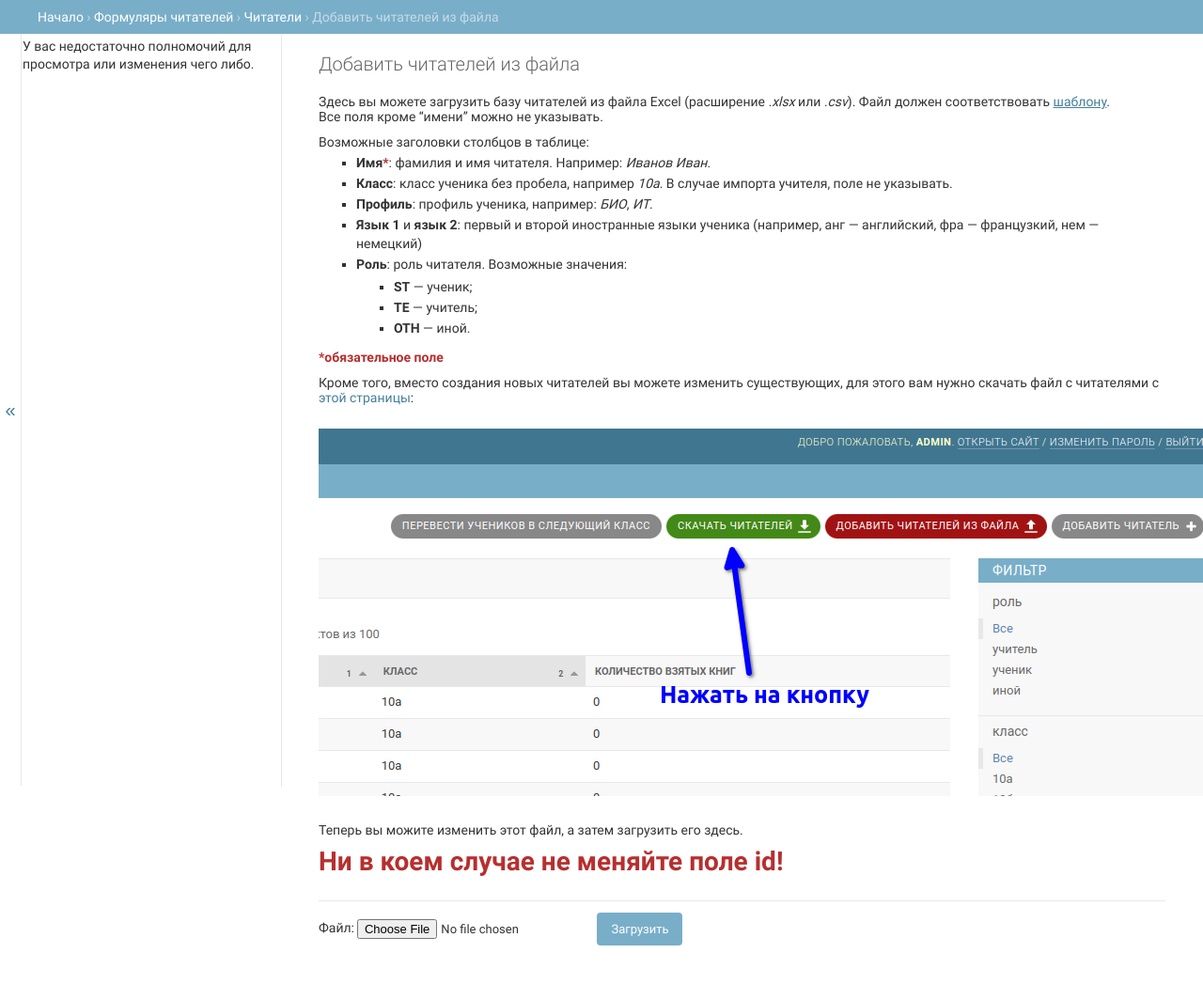
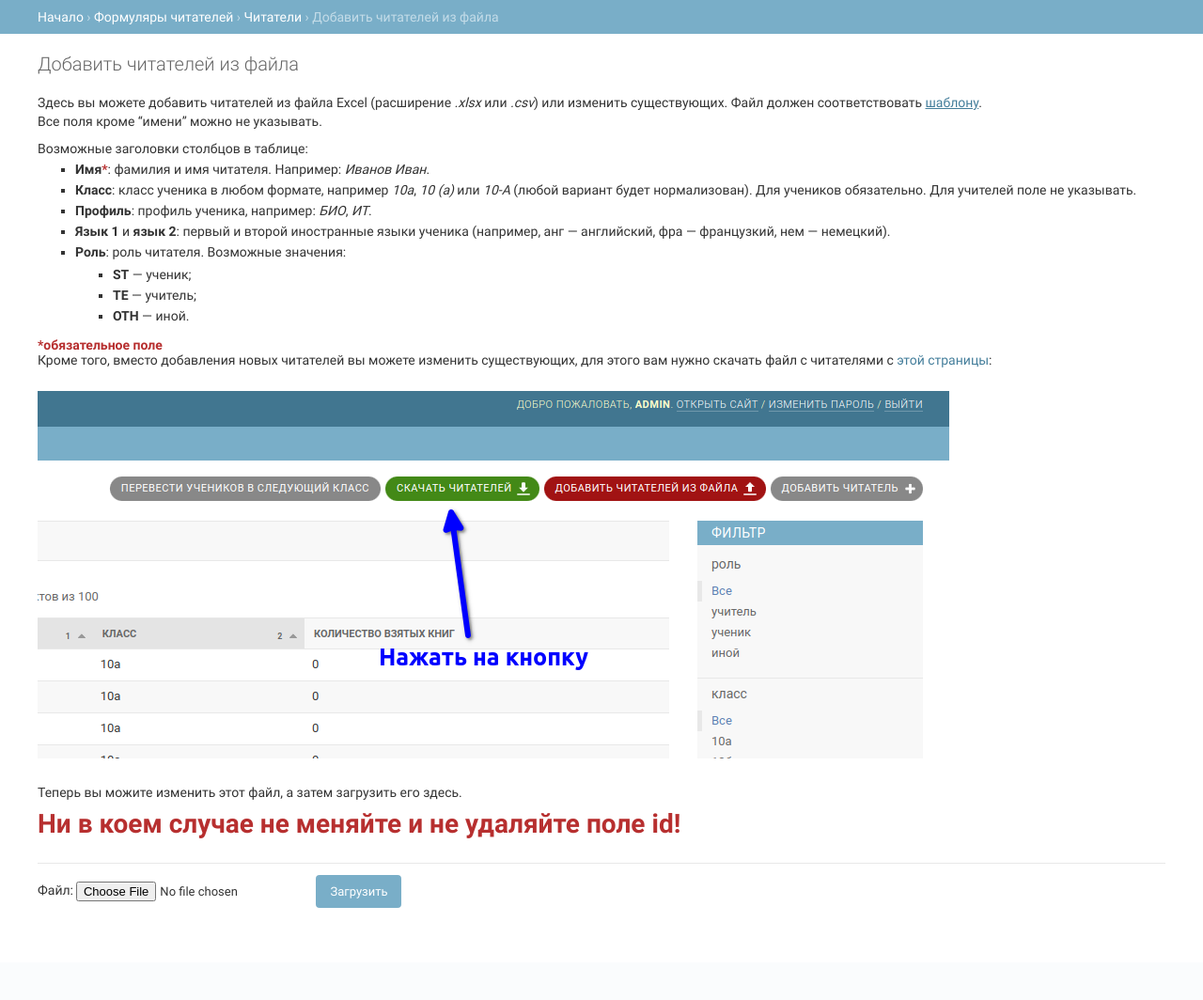
Before and after one commit to Igorello74/EasyBookManagement, a Django app: page /admin/readersRecords/reader/import/ in a window 1280 px wide. Shown: the part 48-1112 px from the top of the page at 94% size. After the commit the page ends 1014 px from the top, so only its background shows below. Run offline with Django 3.2, Linux system fonts and the light colour scheme; the visitor is signed in with stand-in values (Sample User, id 1).

Commit message:
add some minor design and refactoring fixes

```diff
--- a/importExport/views.py
+++ b/importExport/views.py
@@ -75,21 +75,12 @@ class ImportView(CustomAdminViewMixin, FormView):
         return self.render_to_response(context)
 
     def get_context_data(self, **kwargs):
-        context = super().get_context_data(**kwargs)
-        if not self.page_title:
-            self.page_title = (
+        if not self.title:
+            self.title = (
                 f"Импортировать {self.model._meta.verbose_name.title()}"
             )
+        context = super().get_context_data(**kwargs)
 
-        context.update(
-            {
-                "form": ImportForm,
-                "title": self.page_title,
-                "is_nav_sidebar_enabled": True,
-                "available_apps": admin_site.get_app_list(self.request),
-                "view_name": self.page_title
-            }
-        )
         return context
 
 
--- a/readersRecords/admin.py
+++ b/readersRecords/admin.py
@@ -112,7 +112,7 @@ class GroupFilter(admin.SimpleListFilter):
                 "query_string": changelist.get_query_string(
                     {self.parameter_name: lookup}
                 ),
-                "display": num,
+                "display": f"{num} классы",
                 "sub_choices": sub_choices,
             }
 
--- a/readersRecords/templates/readersRecords/import.html
+++ b/readersRecords/templates/readersRecords/import.html
@@ -1,46 +1,56 @@
 {% extends "importExport/import.html" %}
 {% load static %}
 
+{% block extrastyle %}
+{{block.super}}
+
+<style>
+    .required::after {
+        content: "*";
+        color: #b72f2f;
+    }
+</style>
+{% endblock %}
 
 
 {% block import-instructions %}
 <div>
-    <div class="paragraph">
-        Здесь вы можете загрузить базу читателей из файла Excel (расширение <i>.xlsx</i> или <i>.csv</i>).
+    <p>
+        Здесь вы можете добавить читателей из файла Excel (расширение <i>.xlsx</i> или <i>.csv</i>) или изменить существующих.
         Файл должен соответствовать <a href="{% static 'readers-import/шаблон импорта читателей.xlsx' %}"
             style="text-decoration: underline;">шаблону</a>.
         <br /> Все поля кроме “имени” можно не указывать.
-    </div class="paragraph">
-    <div class="paragraph">
+    </p>
+    <section>
         Возможные заголовки столбцов в таблице:
         <ul class="big-list">
-            <li><b>Имя<span style="color: #b72f2f;">*</span></b>: фамилия и имя читателя. Например: <i>Иванов Иван</i>.</li>
-            <li><b>Класс</b>: класс ученика без пробела, например <i>10а</i>. В случае импорта учителя, поле не
-                указывать.</li>
+            <li><b class="required">Имя</b>: фамилия и имя читателя. Например: <i>Иванов Иван</i>.</li>
+            <li><b>Класс</b>: класс ученика в любом формате, например <i>10а</i>, <i>10 (а)</i> или <i>10-А</i> (любой вариант будет нормализован). Для учеников обязательно. Для учителей поле не указывать.</li>
             <li><b>Профиль</b>: профиль ученика, например: <i>БИО</i>, <i>ИТ</i>.</li>
             <li>
                 <b>Язык 1</b> и <b>язык 2</b>: первый и второй иностранные языки ученика (например, анг — английский,
-                фра — французкий, нем — немецкий)
+                фра — французкий, нем — немецкий).
             </li>
             <li><b>Роль</b>: роль читателя. Возможные значения:
                 <ul>
-                    <li><b>ST</b> — ученик;</li></li>
-                    <li><b>TE</b> — учитель;</li></li>
-                    <li><b>OTH</b> — иной.</li></li>
+                    <li><b>ST</b> — ученик;</li>
+                    <li><b>TE</b> — учитель;</li>
+                    <li><b>OTH</b> — иной.</li>
                 </ul>
+            </li>
         </ul>
         <b style="color: #b72f2f;">*обязательное поле</b>
-    </div>
+    </section>
 
-    <div class="paragraph">
-        Кроме того, вместо создания новых читателей вы можете изменить существующих, для этого вам нужно скачать
+    <section>
+        Кроме того, вместо добавления новых читателей вы можете изменить существующих, для этого вам нужно скачать
         файл с читателями с <a href="{% url 'admin:readersRecords_reader_changelist' %}">этой страницы</a>:
         <img src="{% static 'readers-import/import-instructions.png' %}" style="padding: 25px 0 25px 0;">
         <br>
         Теперь вы можите изменить этот файл, а затем загрузить его здесь.
         <p style="color: #b72f2f; font-weight: bold; font-size: 2em;">
-            Ни в коем случае не меняйте поле id!
+            Ни в коем случае не меняйте и не удаляйте поле id!
         </p>
-    </div>
+    </section>
 </div>
 {% endblock %}
--- a/readersRecords/views.py
+++ b/readersRecords/views.py
@@ -34,7 +34,8 @@ class ReaderImportView(ImportView):
         "second_lang": "язык 2",
         "role": "роль",
     }
-    page_title = "Добавить читателей из файла"
+    title = "Добавить читателей из файла"
+    allow_update = False
 
 
 @method_decorator(
--- a/utils/views.py
+++ b/utils/views.py
@@ -19,8 +19,9 @@ class CustomAdminViewMixin(ContextMixin):
     Properties you should set (at inheriting):
     - template_name - name of your template to use while rendering
     - model - the model your view deals with (it's required for breadcrumbs)
-    - view_name - name of the current view (used in breadcrumbs as well)
-    - title - title of the html page (defaults to view_name)
+    - title - title of the html page
+    - view_name - name of the current view
+      (used in breadcrumbs as well; defaults to the value of title)
     - has_view_permision - whether this user has the view permission
       for this model (defaults to True). Most likely he has, so you
       don't need to set this attribute explicitly.
@@ -32,8 +33,8 @@ class CustomAdminViewMixin(ContextMixin):
 
     template_name = "utils/custom_admin_view.html"
     model = None
-    view_name = "Custom view"
     title = None
+    view_name = None
     has_view_permission = True
 
     def get_context_data(self, **kwargs):
@@ -46,9 +47,9 @@ class CustomAdminViewMixin(ContextMixin):
         context.update(
             {
                 "opts": self.model._meta,
-                "view_name": self.view_name,
+                "view_name": self.view_name or self.title,
                 "has_view_permission": self.has_view_permission,
-                "title": self.title or self.view_name,
+                "title": self.title,
             }
         )
 
```
